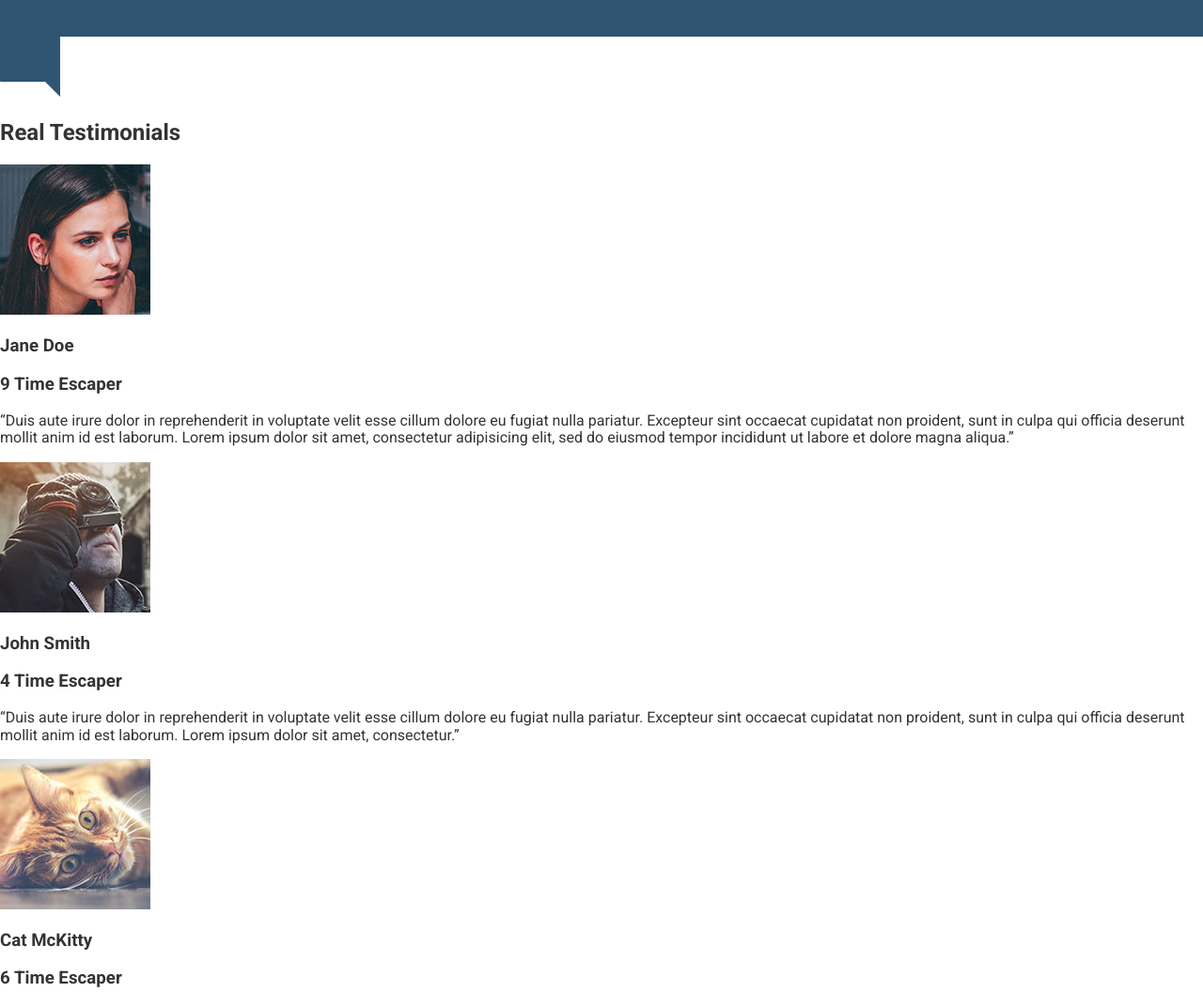
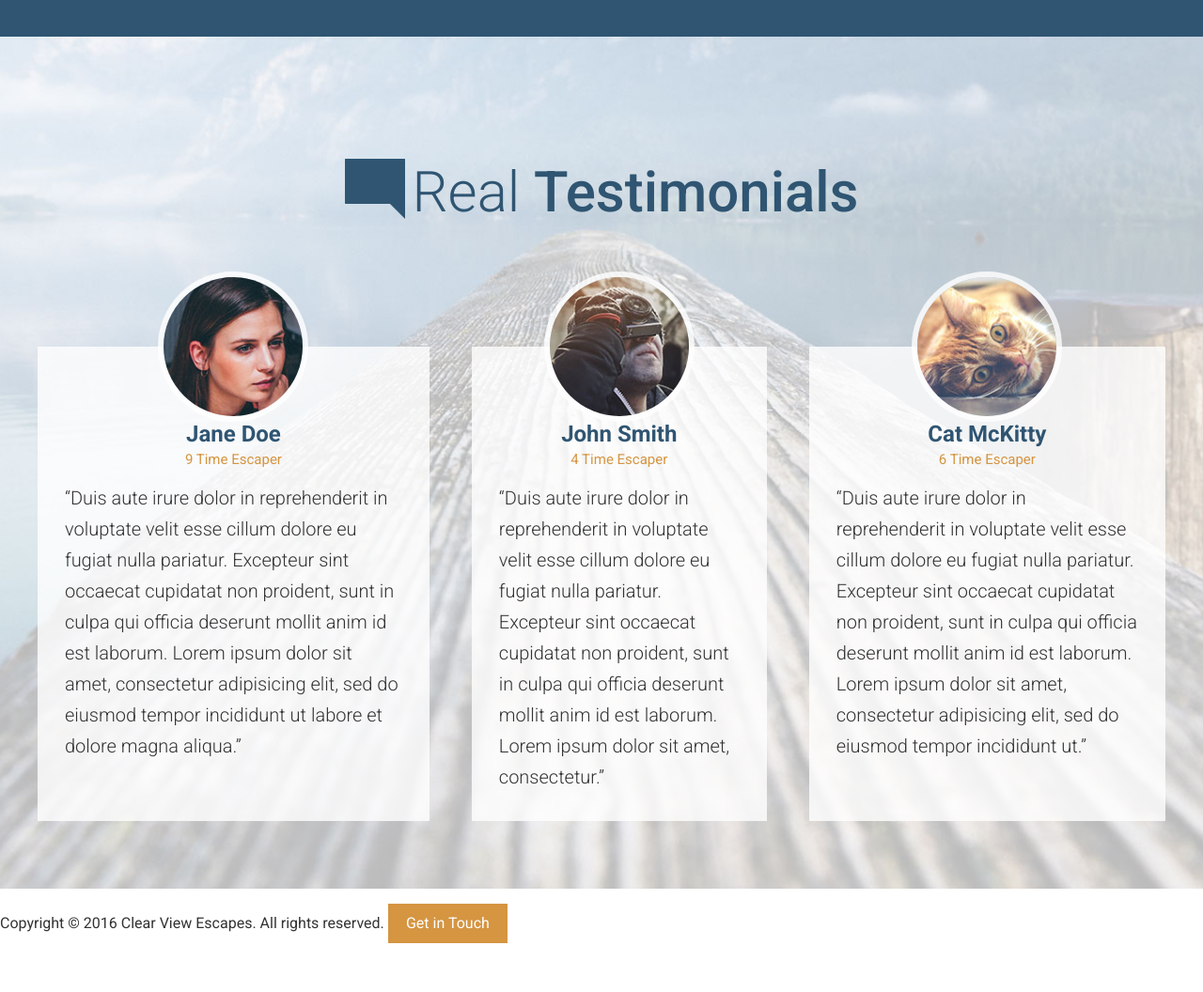
Before and after one commit to rafaelgoncalves2010/travel-site, a website: page app/index.html in a window 1280 px wide. Shown: the part 3160-4216 px from the top of the page at 94% size. After the commit the page ends 4180 px from the top, so only its background shows below. Drawn offline with Linux system fonts and the light colour scheme.

Commit message:
testimonals completo

```diff
--- a/app/assets/styles/base/_mixins.css
+++ b/app/assets/styles/base/_mixins.css
@@ -11,7 +11,7 @@
 }
 
 @define-mixin atLarge{
-	@media (min-width: 1200px){
+	@media (min-width: 1010px){
 		@mixin-content;
 	}
 }
--- a/app/assets/styles/modules/_page-section.css
+++ b/app/assets/styles/modules/_page-section.css
@@ -6,9 +6,39 @@
 		padding: 4.5rem 0;
 	}
 
+	&__no-b-padding-until-medium{
+		padding-bottom: 0;
+
+		@mixin atMedium{
+			padding-bottom: 4.5rem;
+		}
+	}
+
+	&__no-b-padding-until-large{
+		padding-bottom: 0;
+
+		@mixin atLarge{
+			padding-bottom: 4.5rem;
+		}
+	}
 
 	&__blue{
 		background-color: $mainBlue;
 		color: #fff;
 	}
+
+	&__testimonials{
+
+		background-color: #e0e6ef;
+
+		@mixin atLarge{
+			background: url('/assets/images/testimonials-bg.jpg') top center no-repeat;
+			background-size: cover;
+		}
+
+
+
+	}
+
+
 }
--- a/app/assets/styles/modules/_row.css
+++ b/app/assets/styles/modules/_row.css
@@ -1,6 +1,12 @@
 .row{
 
+
+
 	@mixin clearfix;
+
+	&__t-padding{
+		padding-top: 80px;
+	}
 
 	&__gutters{
 		margin-right: -65px;
@@ -8,6 +14,10 @@
 
 	&_gutters_large{
 		margin-right: -100px;
+	}
+
+	&__gutters-small{
+		margin-right: -45px;
 	}
 
     &__gutters > div{
@@ -19,6 +29,11 @@
     	@mixin atSmall{
     	padding-right: 100px;
     	}
+    }
+
+    &__gutters-small > div{
+    	padding-right: 45px;
+
     }
 
 	&__b_margin_until_medium{
@@ -58,5 +73,30 @@
 	}
 }
 
+/*Comeco das alturas iguais */
+
+&__equal-height-at-medium{
+	@mixin atMedium{
+		display: flex;
+
+	}
+
+	& > div{
+		float: none;
+		display: flex;
+	}
+}
+
+&__equal-height-at-large{
+	@mixin atLarge{
+		display: flex;
+
+	}
+
+	& > div{
+		float: none;
+		display: flex;
+	}
+}
 
 }
--- a/app/assets/styles/modules/_section-title.css
+++ b/app/assets/styles/modules/_section-title.css
@@ -18,6 +18,8 @@
 		margin-right: auto;
 
 		@mixin atSmall{
+			position: relative;
+			top: 8px;
 			margin-right: .5rem;
 			margin-left: 0;
 			margin-bottom: 0;
@@ -25,5 +27,8 @@
 		}
 	}
 
+	&__blue{
+		color: $mainBlue;
+	}
 
 }
--- /dev/null
+++ b/app/assets/styles/modules/_testimonial.css
@@ -0,0 +1,42 @@
+.testimonial{
+	background-color: rgba(255,255,255,.8);
+	padding: 0 18px 1px 18px;
+	margin-bottom: 98px;
+
+	@mixin atMedium{
+		margin-bottom:0;
+		padding: 0 1.8125rem 1px 1.8125rem ;
+	}
+
+	&__last{
+		margin-bottom: 0;
+	}
+
+	&__photo{
+		border-radius: 80px;
+		overflow: hidden;
+		width: 160px;
+		height: 160px;
+		margin: 0 auto -80px auto;
+		position: relative;
+		top: -80px;
+		border:  6px solid rgba(255,255,255,.8);
+
+	}
+
+	&__title{
+		color: $mainBlue;
+		text-align: center;
+		font-size: 1.5rem;
+		margin: 0;
+	}
+
+	&__subtitle{
+		color: $mainOrange;
+		text-align: center;
+		font-weight: 400;
+		font-size: 0.9375rem;
+		margin:.25rem 0 1rem 0;
+	}
+
+}
--- a/app/assets/styles/modules/_wrapper.css
+++ b/app/assets/styles/modules/_wrapper.css
@@ -23,4 +23,28 @@
 		padding-left: 0;
 		padding-right: 0;
 	}
+	&__no-padding-untill-medium{
+
+		padding-left:0;
+		padding-right:0;
+
+		@mixin atMedium{
+			padding-left: 18px;
+			padding-right: 18px;
+
+		}
+	}
+
+		&__no-padding-untill-large{
+
+		padding-left:0;
+		padding-right:0;
+
+		@mixin atLarge{
+			padding-left: 18px;
+			padding-right: 18px;
+
+		}
+	}
+
 }
--- a/app/assets/styles/styles.css
+++ b/app/assets/styles/styles.css
@@ -11,3 +11,4 @@
 @import "modules/_generic-content-container";
 @import "modules/_section-title";
 @import "modules/_feature_item";
+@import "modules/_testimonial";
--- a/app/index.html
+++ b/app/index.html
@@ -130,25 +130,51 @@
   </div>
   </div>
 
-  <div id="testimonials">
-    <img src="assets/images/icons/comment.svg">
-    <h2>Real Testimonials</h2>
+  <div id="testimonials" class="page-section page_section__no-b-padding-until-large page-section__testimonials">
+  <div class="wrapper wrapper__no-padding-untill-large">
 
-    <img src="assets/images/testimonial-jane.jpg">
-    <h3>Jane Doe</h3>
-    <h3>9 Time Escaper</h3>
-    <p>&ldquo;Duis aute irure dolor in reprehenderit in voluptate velit esse cillum dolore eu fugiat nulla pariatur. Excepteur sint occaecat cupidatat non proident, sunt in culpa qui officia deserunt mollit anim id est laborum. Lorem ipsum dolor sit amet, consectetur adipisicing elit, sed do eiusmod tempor incididunt ut labore et dolore magna aliqua.&rdquo;</p>
+    <h2 class="section-title section-title__blue"><img class="section-title__icon" src="assets/images/icons/comment.svg">Real <strong> Testimonials</strong></h2>
 
-    <img src="assets/images/testimonial-john.jpg">
-    <h3>John Smith</h3>
-    <h3>4 Time Escaper</h3>
+    <div class="row row__gutters row__equal-height-at-large row__gutters-small row__t-padding generic-content-container">
+
+      <div class="row__large-4">
+      <div class="testimonial testimonial__last">
+      <div class="testimonial__photo">
+        <img src="assets/images/testimonial-jane.jpg">
+        </div>
+    <h3 class="testimonial__title">Jane Doe</h3>
+    <h3 class="testimonial__subtitle">9 Time Escaper</h3>
+    <p >&ldquo;Duis aute irure dolor in reprehenderit in voluptate velit esse cillum dolore eu fugiat nulla pariatur. Excepteur sint occaecat cupidatat non proident, sunt in culpa qui officia deserunt mollit anim id est laborum. Lorem ipsum dolor sit amet, consectetur adipisicing elit, sed do eiusmod tempor incididunt ut labore et dolore magna aliqua.&rdquo;</p>
+    </div>
+      </div>
+
+
+      <div class="row__large-4">
+      <div class="testimonial testimonial__last">
+      <div class="testimonial__photo">
+        <img src="assets/images/testimonial-john.jpg">
+        </div>
+    <h3 class="testimonial__title">John Smith</h3>
+    <h3  class="testimonial__subtitle">4 Time Escaper</h3>
     <p>&ldquo;Duis aute irure dolor in reprehenderit in voluptate velit esse cillum dolore eu fugiat nulla pariatur. Excepteur sint occaecat cupidatat non proident, sunt in culpa qui officia deserunt mollit anim id est laborum. Lorem ipsum dolor sit amet, consectetur.&rdquo;</p>
+  </div>
+      </div>
 
-    <img src="assets/images/testimonial-cat.jpg">
-    <h3>Cat McKitty</h3>
-    <h3>6 Time Escaper</h3>
+      <div class="row__large-4">
+      <div class="testimonial testimonial__last">
+      <div class="testimonial__photo">
+           <img src="assets/images/testimonial-cat.jpg">
+           </div>
+    <h3 class="testimonial__title">Cat McKitty</h3>
+    <h3  class="testimonial__subtitle">6 Time Escaper</h3>
     <p>&ldquo;Duis aute irure dolor in reprehenderit in voluptate velit esse cillum dolore eu fugiat nulla pariatur. Excepteur sint occaecat cupidatat non proident, sunt in culpa qui officia deserunt mollit anim id est laborum. Lorem ipsum dolor sit amet, consectetur adipisicing elit, sed do eiusmod tempor incididunt ut.&rdquo;</p>
+
+      </div>
+    </div>
+
   </div>
+</div>
+</div>
 
   <footer>
     <p>Copyright &copy; 2016 Clear View Escapes. All rights reserved. <a href="#" class="btn btn--orange">Get in Touch</a></p>
--- a/app/temp/styles/styles.css
+++ b/app/temp/styles/styles.css
@@ -573,6 +573,7 @@ a{
 	max-width: 1236px;
 	margin-left: auto;
 	margin-right: auto;
+
 }
 
 .wrapper__medium{
@@ -595,9 +596,37 @@ a{
   padding-right: 0;
 }
 
+.wrapper__no-padding-untill-medium{
+  padding-left:0;
+  padding-right:0;
+}
+
+@media (min-width: 800px) {
+
+  .wrapper__no-padding-untill-medium {
+    padding-left: 18px;
+    padding-right: 18px;
+  }
+}
+
+.wrapper__no-padding-untill-large{
+  padding-left:0;
+  padding-right:0;
+}
+
+@media (min-width: 1010px) {
+
+  .wrapper__no-padding-untill-large {
+    padding-left: 18px;
+    padding-right: 18px;
+  }
+}
+
 .page-section{
 
 	padding: 1.2rem 0;
+
+
 }
 
 @media (min-width: 800px) {
@@ -607,9 +636,43 @@ a{
   }
 }
 
+.page-section__no-b-padding-until-medium{
+  padding-bottom: 0;
+}
+
+@media (min-width: 800px) {
+
+  .page-section__no-b-padding-until-medium {
+    padding-bottom: 4.5rem;
+  }
+}
+
+.page-section__no-b-padding-until-large{
+  padding-bottom: 0;
+}
+
+@media (min-width: 1010px) {
+
+  .page-section__no-b-padding-until-large {
+    padding-bottom: 4.5rem;
+  }
+}
+
 .page-section__blue{
   background-color: #2f5572;
   color: #fff;
+}
+
+.page-section__testimonials{
+  background-color: #e0e6ef;
+}
+
+@media (min-width: 1010px) {
+
+  .page-section__testimonials {
+    background: url('/assets/images/testimonials-bg.jpg') top center no-repeat;
+    background-size: cover;
+  }
 }
 
 .headline{
@@ -673,12 +736,20 @@ a{
   display: table;
 }
 
+.row__t-padding{
+  padding-top: 80px;
+}
+
 .row__gutters{
   margin-right: -65px;
 }
 
 .row_gutters_large{
   margin-right: -100px;
+}
+
+.row__gutters-small{
+  margin-right: -45px;
 }
 
 .row__gutters > div{
@@ -690,6 +761,10 @@ a{
   .row__gutters_large > div {
     padding-right: 100px;
   }
+}
+
+.row__gutters-small > div{
+  padding-right: 45px;
 }
 
 .row__b_margin_until_medium{
@@ -728,6 +803,40 @@ a{
   }
 }
 
+/*Comeco das alturas iguais */
+
+@media (min-width: 800px) {
+
+  .row__equal-height-at-medium {
+    display: -webkit-box;
+    display: -ms-flexbox;
+    display: flex;
+  }
+}
+
+.row__equal-height-at-medium > div{
+  float: none;
+  display: -webkit-box;
+  display: -ms-flexbox;
+  display: flex;
+}
+
+@media (min-width: 1010px) {
+
+  .row__equal-height-at-large {
+    display: -webkit-box;
+    display: -ms-flexbox;
+    display: flex;
+  }
+}
+
+.row__equal-height-at-large > div{
+  float: none;
+  display: -webkit-box;
+  display: -ms-flexbox;
+  display: flex;
+}
+
 .generic-content-container p{
   font-weight: 300;
   line-height: 1.65;
@@ -743,7 +852,6 @@ a{
 	font-size: 2.55rem;
 	font-weight: 300;
 	text-align: center;
-
 
 }
 
@@ -767,11 +875,17 @@ a{
 @media (min-width: 530px) {
 
   .section-title__icon {
+    position: relative;
+    top: 8px;
     margin-right: .5rem;
     margin-left: 0;
     margin-bottom: 0;
     display: inline-block;
   }
+}
+
+.section-title__blue{
+  color: #2f5572;
 }
 
 .feature_item{
@@ -818,3 +932,48 @@ a{
     text-align: left;
   }
 }
+
+.testimonial{
+	background-color: rgba(255,255,255,.8);
+	padding: 0 18px 1px 18px;
+	margin-bottom: 98px;
+
+}
+
+@media (min-width: 800px) {
+
+  .testimonial {
+    margin-bottom: 0;
+    padding: 0 1.8125rem 1px 1.8125rem ;
+  }
+}
+
+.testimonial__last{
+  margin-bottom: 0;
+}
+
+.testimonial__photo{
+  border-radius: 80px;
+  overflow: hidden;
+  width: 160px;
+  height: 160px;
+  margin: 0 auto -80px auto;
+  position: relative;
+  top: -80px;
+  border:  6px solid rgba(255,255,255,.8);
+}
+
+.testimonial__title{
+  color: #2f5572;
+  text-align: center;
+  font-size: 1.5rem;
+  margin: 0;
+}
+
+.testimonial__subtitle{
+  color: #d59541;
+  text-align: center;
+  font-weight: 400;
+  font-size: 0.9375rem;
+  margin:.25rem 0 1rem 0;
+}
```
